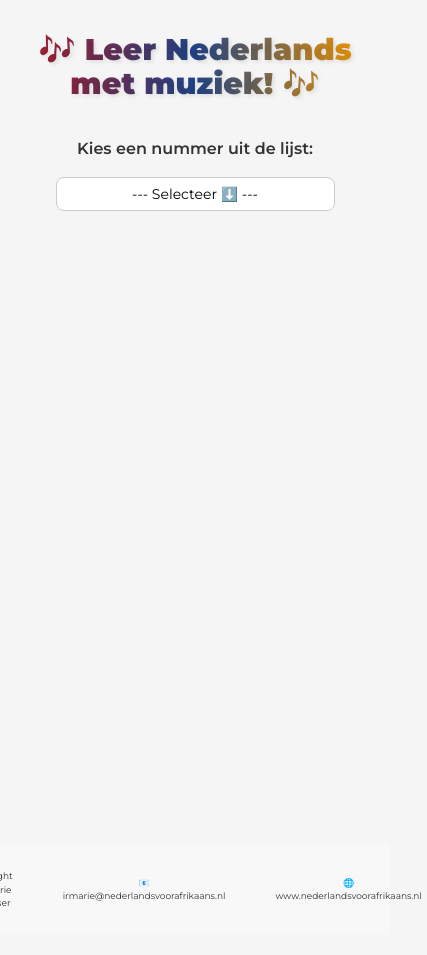
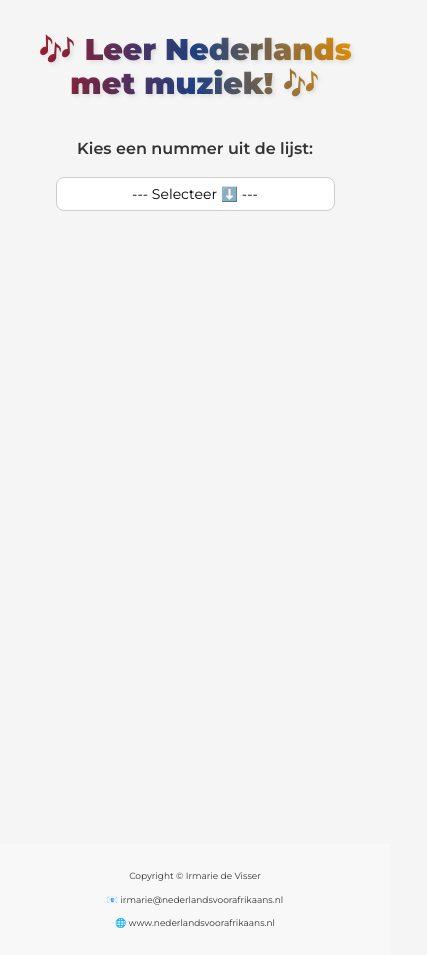
Before and after one commit to imdevisser/leer-Nederlands-met-muziek, a React (Vite) app: page / in a window 390 px wide. Shown: the whole page, 427 px wide, since content can reach past the window. Built offline with nearby package versions, Linux system fonts and the light colour scheme.

Commit message:
Mobile update

```diff
--- a/src/components/Footer.jsx
+++ b/src/components/Footer.jsx
@@ -42,6 +42,9 @@ const FooterWrapper = styled.footer`
   }
 
   @media (max-width: 768px) {
+    flex-direction: column;
+    gap: 0;
+
     p,
     a {
       font-size: 1rem;
@@ -49,6 +52,8 @@ const FooterWrapper = styled.footer`
   }
 
   @media (max-width: 480px) {
+    flex-direction: column;
+
     p,
     a {
       font-size: 0.9rem;
--- a/src/styles/LyricsStyles.js
+++ b/src/styles/LyricsStyles.js
@@ -130,7 +130,7 @@ export const BlankInput = styled.input`
     `}
 
     @media (max-width: 768px) {
-    font-size: 1.6rem;
+    font-size: 16px;
     padding: 0.4rem 0.6rem;
     width: 8rem;
   }
```
